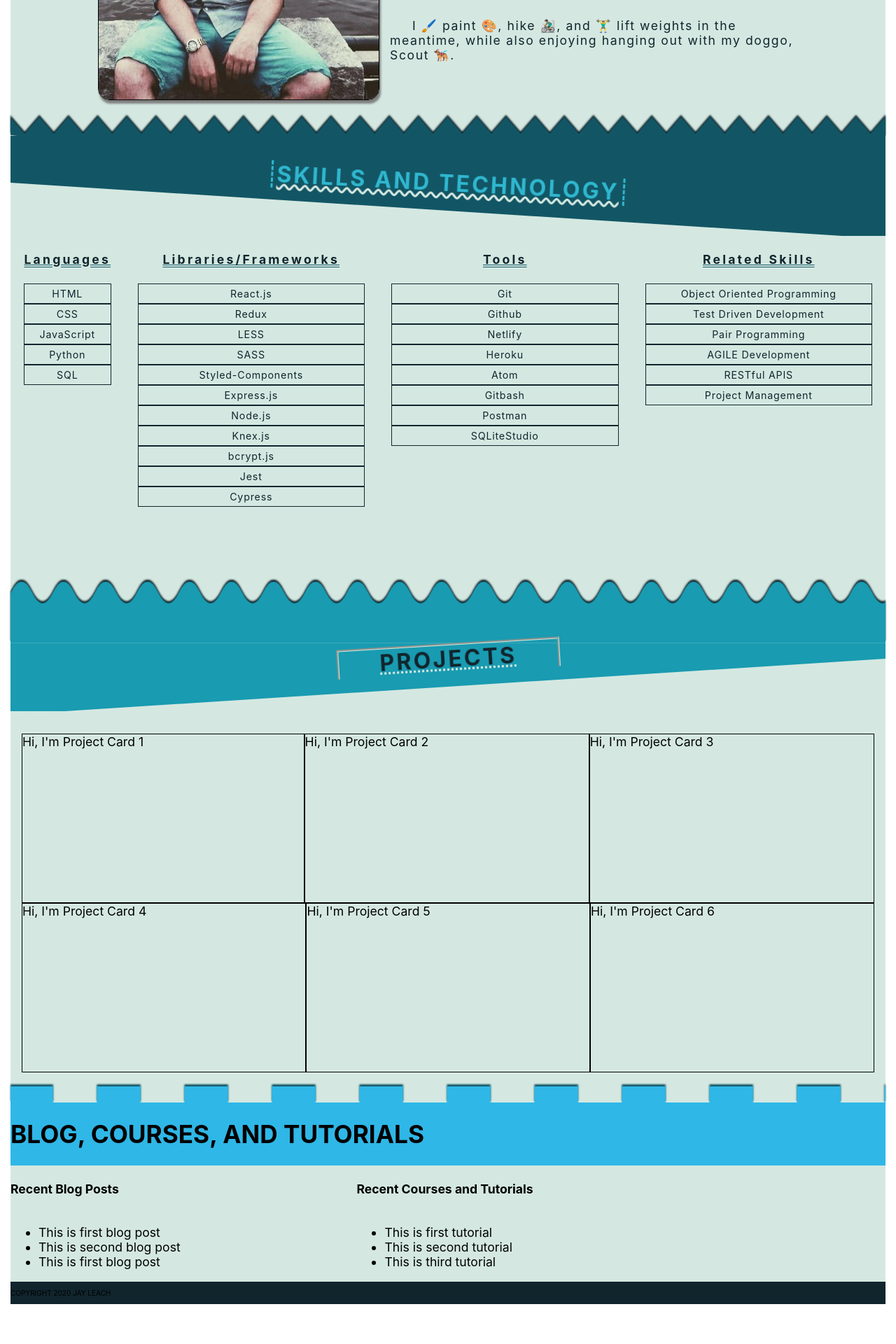
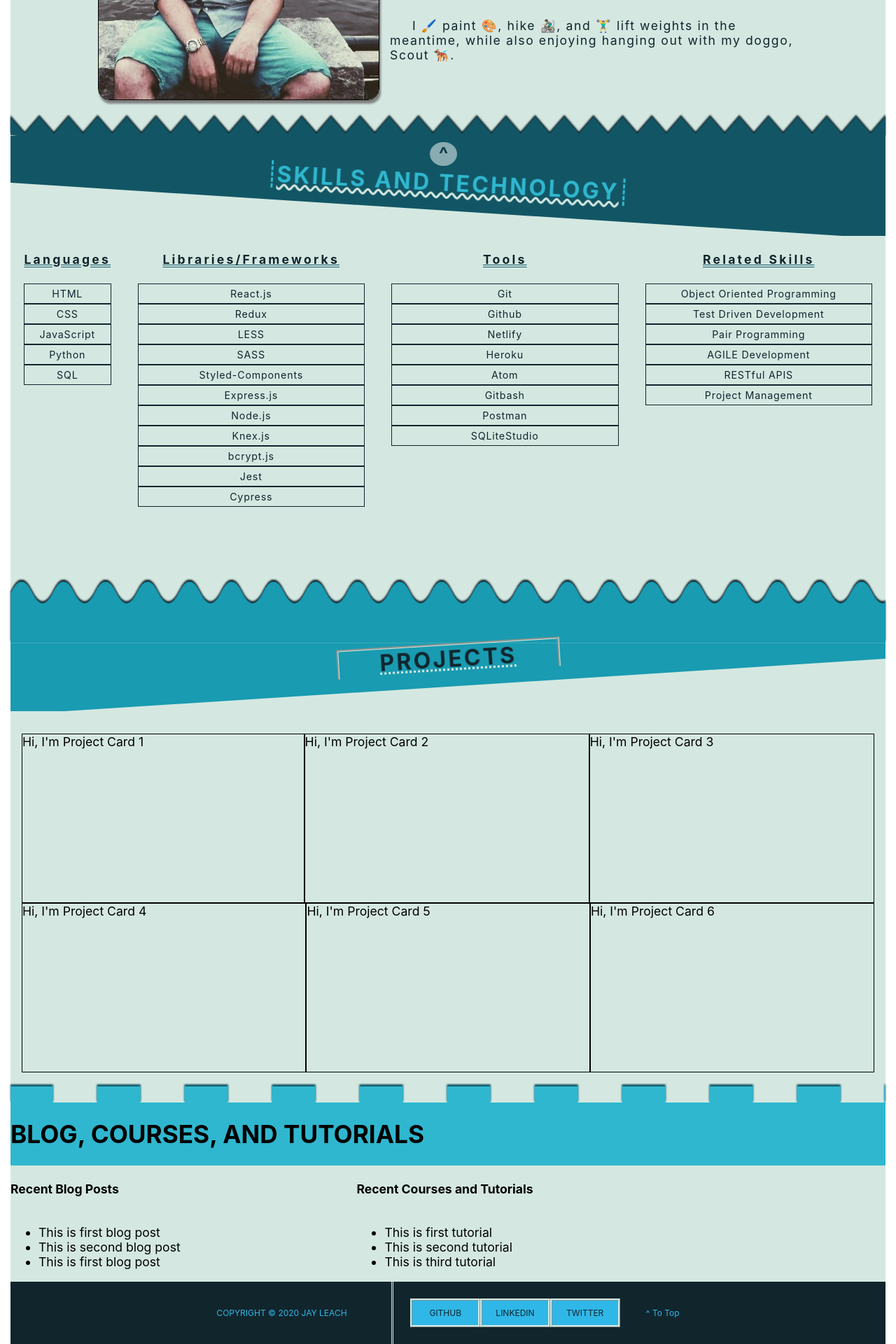
Before and after one commit to leachcoding/ReactPortfolio, a React (Create React App) app in the folder react-portfolio/: page / in a window 1280 px wide. Shown: the part 541-2461 px from the top of the page at 70% size. Before the commit the page ends 2404 px from the top, so only its background shows below. Built offline with nearby package versions, Linux system fonts and the light colour scheme.

Commit message:
Starting projects -- added smooth scroll to top

```diff
--- a/react-portfolio/src/components/Footer.css
+++ b/react-portfolio/src/components/Footer.css
@@ -2,4 +2,38 @@
   width: 100%;
   margin: 0 auto;
   background-color: #11252d;
+  display: flex;
+  justify-content: center;
+  align-items: center;
+  font-size: 0.75rem;
 }
+
+.footer p {
+  width: 20%;
+  color: #2fb7e7;
+}
+
+.footer .footerSocial {
+  display: flex;
+  flex-direction: row;
+  width: 25%;
+  border-left-style: double;
+  border-left-color: #d4e8e1;
+  padding: 1.5rem;
+}
+
+.footer .footerSocial a {
+  width: 30%;
+  text-align: center;
+  border-style: ridge;
+  border-color: #d4e8e1;
+  padding: 10px 0px 10px 0px;
+  text-decoration: none;
+  background-color: #2fb7e7;
+  color: #11252d;
+}
+
+.footer a {
+  text-decoration: none;
+  color: #2fb7e7;
+}
--- a/react-portfolio/src/components/Footer.js
+++ b/react-portfolio/src/components/Footer.js
@@ -5,7 +5,13 @@ const Footer = () => {
   return (
     <>
       <div className='footer'>
-        <p>COPYRIGHT 2020 JAY LEACH</p>
+        <p>COPYRIGHT &copy; 2020 JAY LEACH</p>
+        <div className='footerSocial'>
+          <a href='https://github.com/leachcoding'>GITHUB</a>
+          <a href='https://www.linkedin.com/in/jayleachcoding/'>LINKEDIN</a>
+          <a href='https://twitter.com/leachcoding'>TWITTER</a>
+        </div>
+        <a href='#'> ^ To Top </a>
       </div>
     </>
   );
--- a/react-portfolio/src/components/Misc.css
+++ b/react-portfolio/src/components/Misc.css
@@ -9,7 +9,7 @@
 .misc .pointedDiv {
   display: flex;
   flex-direction: column;
-  background-color: #2fb7e7;
+  background-color: #2fb7cf;
 }
 
 .misc .rowMisc {
--- a/react-portfolio/src/components/NavBar.css
+++ b/react-portfolio/src/components/NavBar.css
@@ -100,3 +100,28 @@
   width: 98%;
   z-index: 98;
 }
+
+#topScroll {
+  overflow: hidden;
+  background-color: white;
+  transition: 0.4s; /* Adds a transition effect when the padding is decreased */
+  position: fixed; /* Sticky/fixed navbar */
+  width: 3%;
+  text-align: center;
+  z-index: 98;
+  top: 93vh;
+  left: 48vw;
+  border-radius: 50%;
+  opacity: 0.5;
+}
+
+#topScroll:hover {
+  opacity:1;
+}
+
+#topScroll a {
+  font-weight: bold;
+  font-size: 1.75rem;
+  text-decoration: none;
+  color: #11252d;
+}
--- a/react-portfolio/src/components/NavBar.js
+++ b/react-portfolio/src/components/NavBar.js
@@ -51,6 +51,10 @@ const NavBar = () => {
         <div className='hamburgerBar'></div>
         <div className='hamburgerBar'></div>
       </div>
+
+      <div id='topScroll'>
+        <a href='#'>^</a>
+      </div>
     </div>
   )
 }
--- a/react-portfolio/src/components/Projects.css
+++ b/react-portfolio/src/components/Projects.css
@@ -68,7 +68,7 @@
 }
 
 .animatedSquare .animatedSquarePath {
-  fill: #2fb7e7;
+  fill: #2fb7cf;
   animation: animateSquare 3s linear infinite;
 }
 
--- a/react-portfolio/src/index.css
+++ b/react-portfolio/src/index.css
@@ -1,3 +1,6 @@
+html {
+  scroll-behavior: smooth;
+}
 body {
   margin: 0 auto;
   font-family: -apple-system, BlinkMacSystemFont, 'Segoe UI', 'Roboto', 'Oxygen',
```
